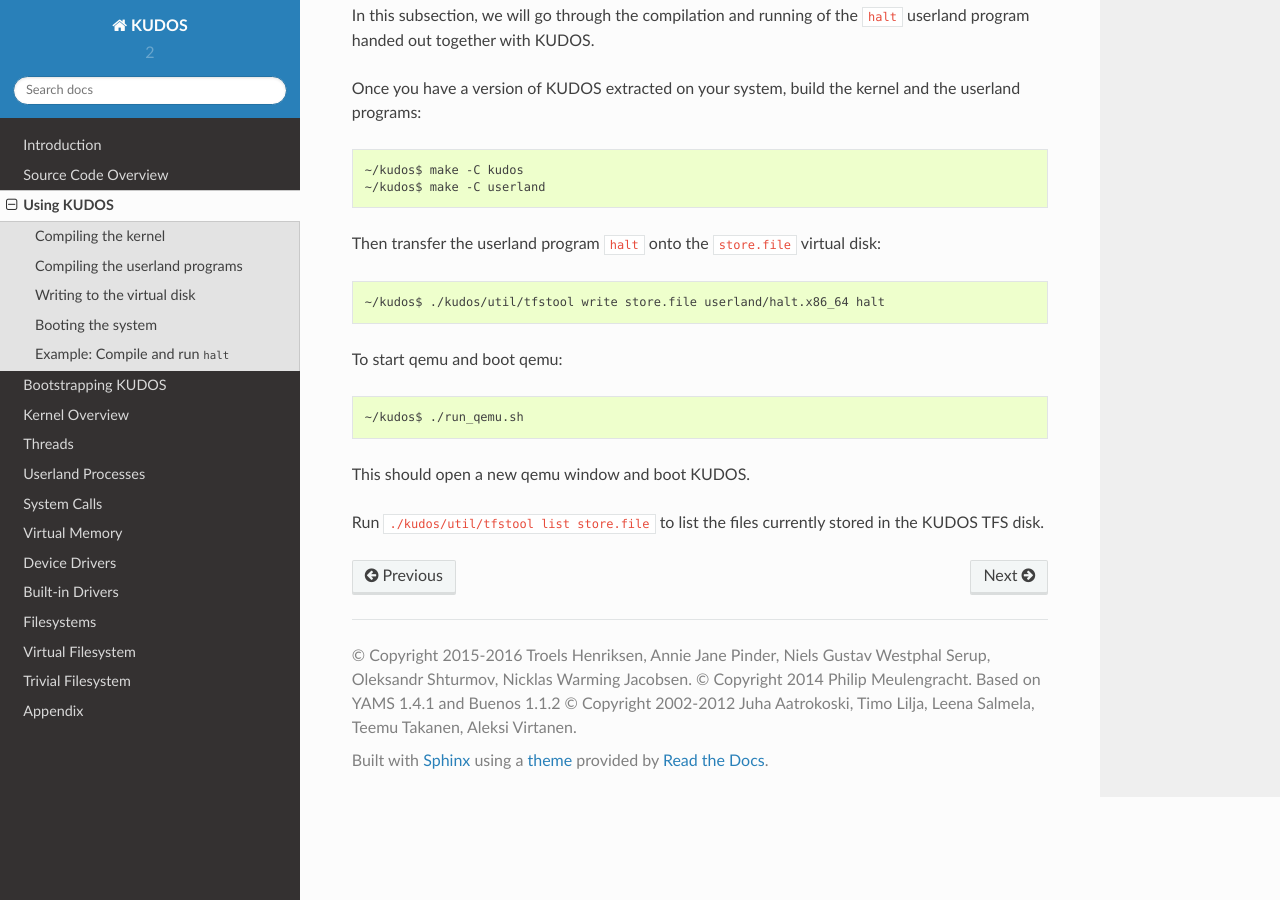
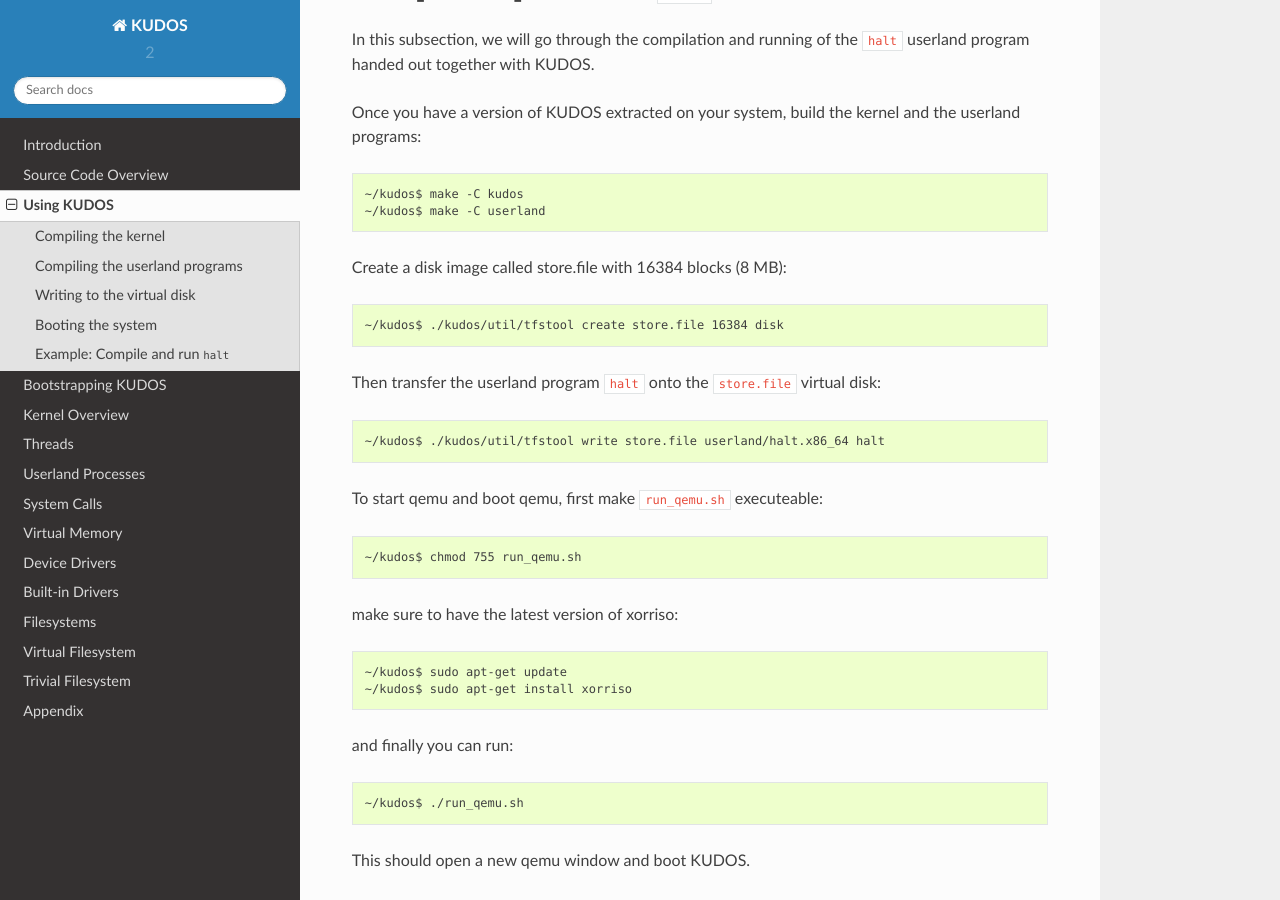
Before and after one commit to DIKU-EDU/kudos, a Sphinx documentation site: the page built from docs/using-kudos.rst, in a window 1280 px wide and 900 px high, scrolled down 1506 px. Built offline with Sphinx 7.4.7 and the Read the Docs theme 2.0.0, drawn with Linux system fonts in a browser that asks for light colours; some of the changed text lies outside the part shown.

Commit message:
Needed steps from clean virtual machine

```diff
--- a/docs/using-kudos.rst
+++ b/docs/using-kudos.rst
@@ -8,7 +8,7 @@
 * GNU GCC
 * GNU Make
 
-Note that KUDOS also has an ``x86-64`` target.
+Note that the makefile for KUDOS sets ``x86-64`` standard target, but KUDOS also has a ``mips32`` target.
 
 Compiling the kernel
 --------------------
@@ -77,11 +77,24 @@
     ~/kudos$ make -C kudos
     ~/kudos$ make -C userland
 
+Create a disk image called store.file with 16384 blocks (8 MB)::
+
+	~/kudos$ ./kudos/util/tfstool create store.file 16384 disk
+
 Then transfer the userland program ``halt`` onto the ``store.file`` virtual disk::
 
     ~/kudos$ ./kudos/util/tfstool write store.file userland/halt.x86_64 halt
 
-To start qemu and boot qemu::
+To start qemu and boot qemu, first make ``run_qemu.sh`` executeable::
+
+	 ~/kudos$ chmod 755 run_qemu.sh
+
+make sure to have the latest version of xorriso::
+
+    ~/kudos$ sudo apt-get update
+    ~/kudos$ sudo apt-get install xorriso
+
+and finally you can run::
 
     ~/kudos$ ./run_qemu.sh
 
```
